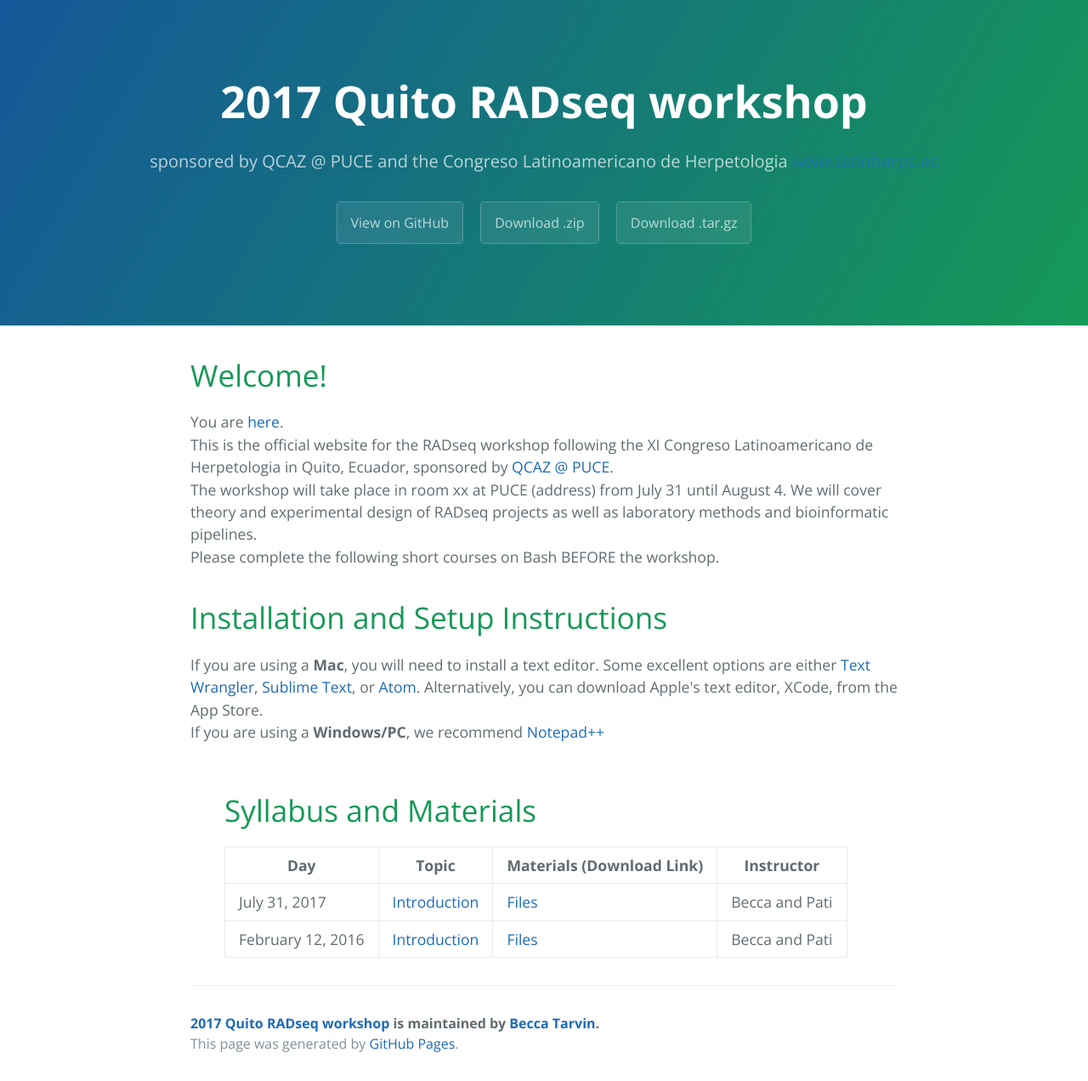
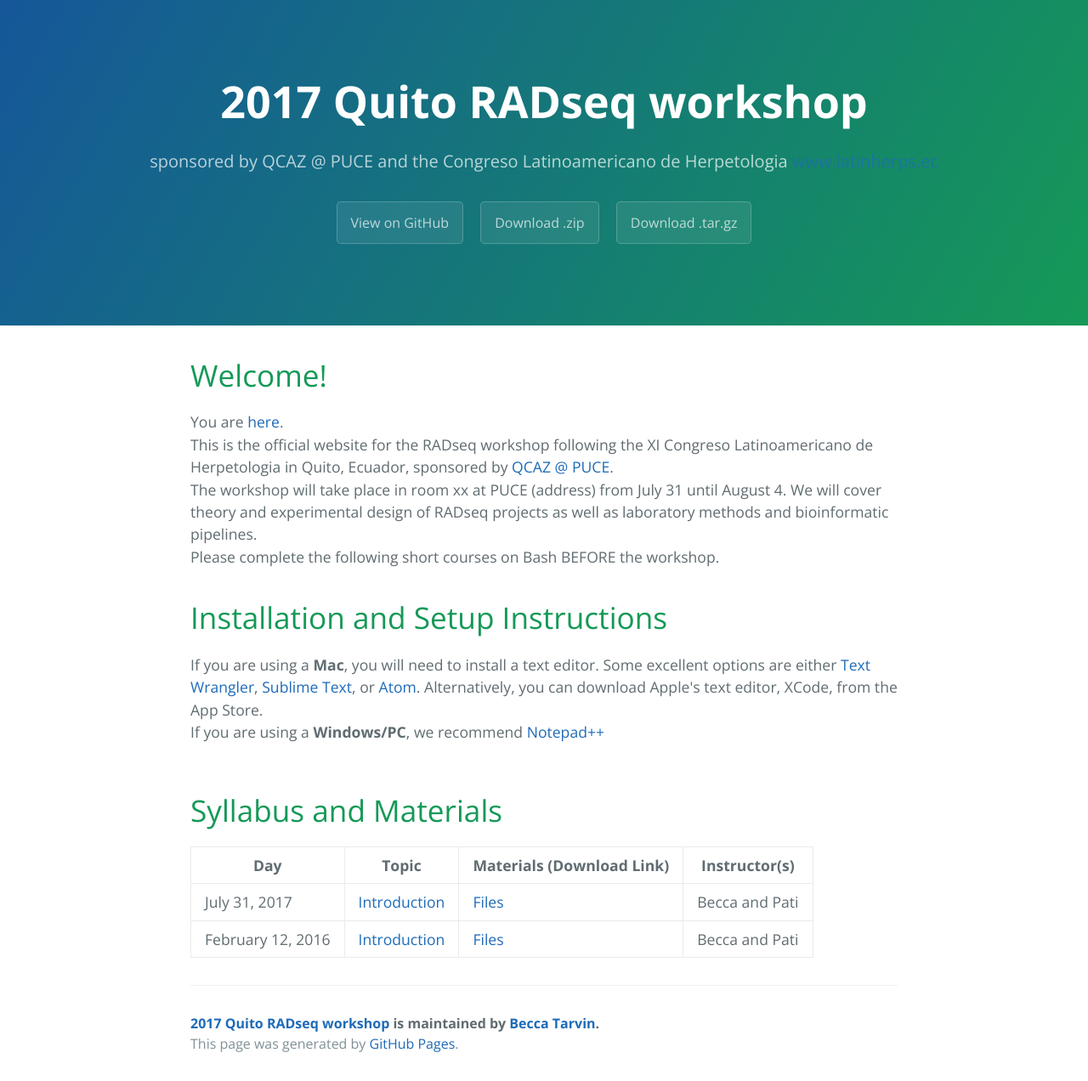
Before and after one commit to rdtarvin/RADseq_Quito_2017, a Jekyll site: the page built from index.html, in a window 1280 px wide. Shown: the whole page at 85% size. Built offline with Jekyll 4.4.1, drawn with Linux system fonts in a browser that asks for light colours; the list of posts is cut into pages by our own code.

Commit message:
changed index format

```diff
--- a/index.html
+++ b/index.html
@@ -20,14 +20,14 @@ title: {{ site.name }}
 </div>
 <br><br>
 <div>
-  <ul class="posts">
+
   <h1>Syllabus and Materials</h1>
   <table>
             <tr>
                 <th>Day</th>
                 <th>Topic</th>
                 <th>Materials (Download Link)</th>
-                <th>Instructor</th>
+                <th>Instructor(s)</th>
             </tr>
     {% for post in site.posts %}
      <tr>
@@ -38,5 +38,4 @@ title: {{ site.name }}
               </tr>
     {% endfor %}
     </table>
-  </ul>
 </div>
```
